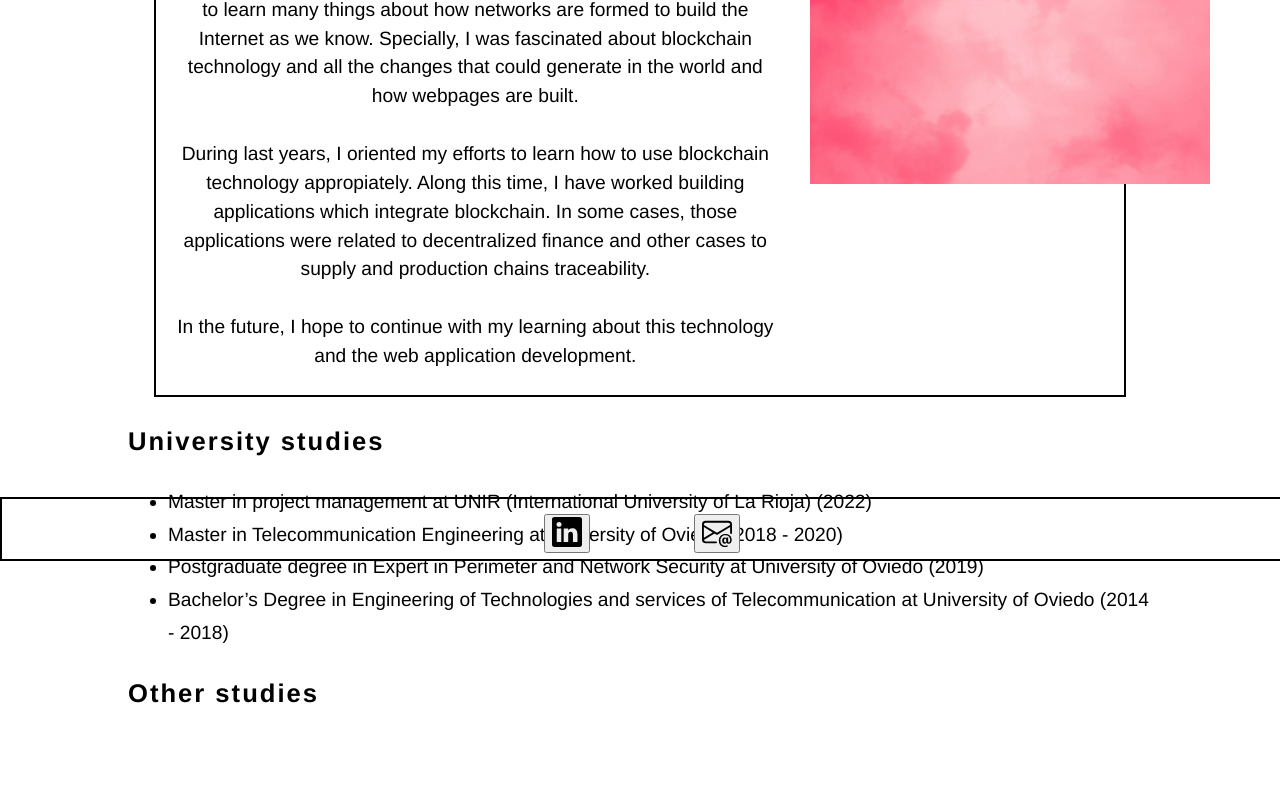
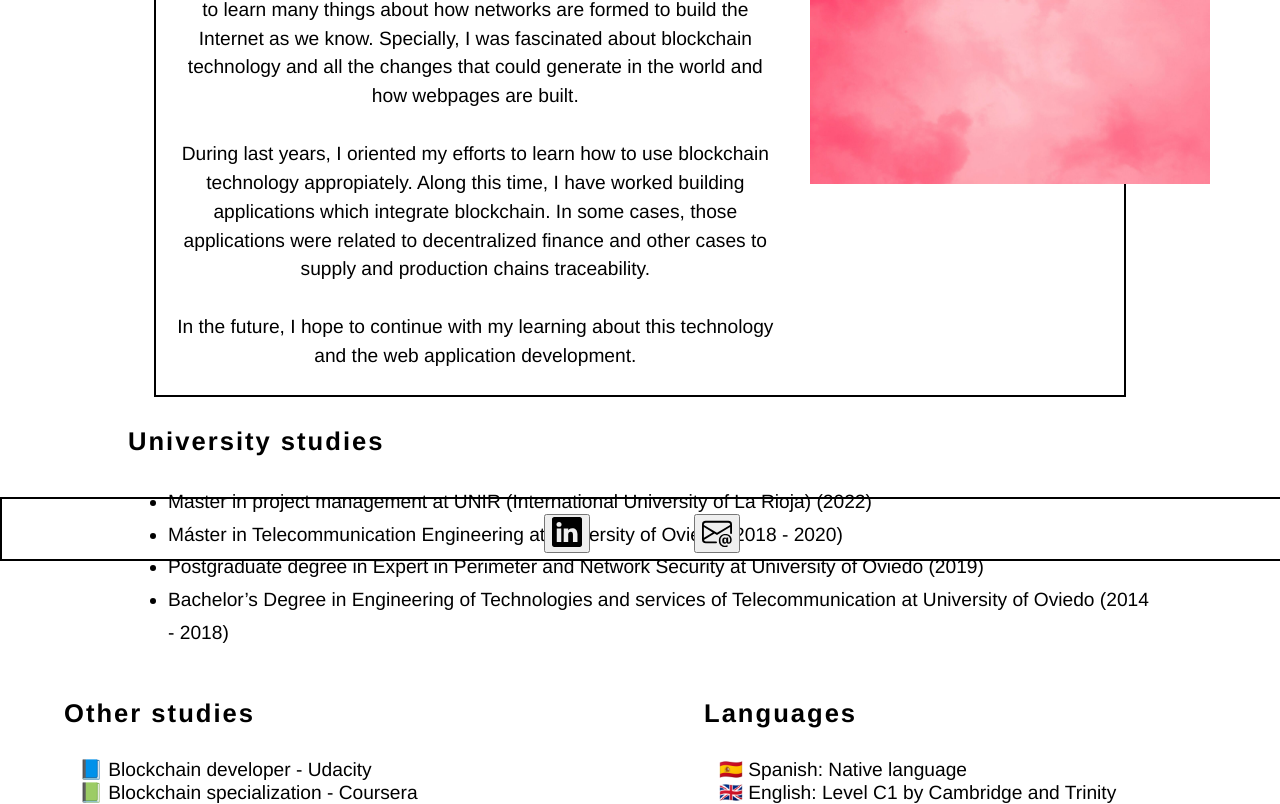
Before and after one commit to javirro/personal-web, a React (Create React App) app: page /personal-info in a window 1280 px wide. Shown: the part 239-1043 px from the top of the page. Before the commit the page ends 977 px from the top, so only its background shows below. Built offline with nearby package versions, Linux system fonts and the light colour scheme.

Commit message:
Add other studies and languages in Introduction page

```diff
--- a/src/locales/en.json
+++ b/src/locales/en.json
@@ -7,6 +7,9 @@
   "home-work-experience": "Work Experience",
   "language-en": "English",
   "language-esp": "Spanish",
+  "languages-level": "Languages",
+  "languages-native": "Native language",
+  "languages-english-c1": "Level C1 by Cambridge and Trinity",
   "personal-description": "I am telecommunication engineer who was always passionated about how Internet works. During my university studies I had the opportunity to learn many things about how networks are formed to build the Internet as we know. Specially, I was fascinated about blockchain technology and all the changes that could generate in the world and how webpages are built.",
   "personal-description-2": "During last years, I oriented my efforts to learn how to use blockchain technology appropiately. Along this time, I have worked building applications which integrate blockchain. In some cases, those applications were related to decentralized finance and other cases to  supply and production chains traceability.",
   "personal-description-3": "In the future, I hope to continue with my learning about this technology and the web application development.",
@@ -14,7 +17,7 @@
   "studies-pmp": "Master in project management at",
   "studies-oviedo": "University of Oviedo",
   "studies-unir": "UNIR (International University of La Rioja)",
-  "studies-master": "Master in Telecommunication Engineering at",
+  "studies-master": "Máster in Telecommunication Engineering at",
   "studies-postgraduate": "Postgraduate degree in Expert in Perimeter and Network Security at",
   "studies-bachelor": "Bachelor’s Degree in Engineering of Technologies and services of Telecommunication at",
   "universitary-studies": "University studies",
--- a/src/locales/esp.json
+++ b/src/locales/esp.json
@@ -6,6 +6,9 @@
   "home-work-experience": "Experiencia profesional",
   "language-en": "Inglés",
   "language-esp": "Español",
+  "languages-level": "Idiomas",
+  "languages-native": "Idioma nativo",
+  "languages-english-c1": "Nivel C1 por Cambridge y Trinity",
   "personal-description": "I am telecommunication engineer who was always passionated about how Internet works. During my university studies I had the opportunity to learn many things about how networks are formed to build the Internet as we know. Specially, I was fascinated about blockchain technology and all the changes that could generate in the world and how webpages are built.",
   "personal-description-2": "During last years, I oriented my efforts to learn how to use blockchain technology appropiately. Along this time, I have worked building applications which integrate blockchain. In some cases, those applications were related to decentralized finance and other cases to  supply and production chains traceability.",
   "personal-description-3": "En el futuro, espero seguir con mi aprendizaje sobre esta tecnología y  mejorando en el desarrollo  web.",
--- a/src/routes/Introduction.jsx
+++ b/src/routes/Introduction.jsx
@@ -26,12 +26,22 @@ const Introduction = () => {
         </ul>
       </section>
 
-      <h2 className="personal-title"><FormattedMessage id="other-studies" /></h2>
-      <section className="other-studies-container">
-        <ul className="studies-list">
-        </ul>
+      <section className='other-studies-container'>
+        <div>
+          <h2 className="personal-title"><FormattedMessage id="other-studies" /></h2>
+          <div className="other-studies">
+            <article className="other-courses">📘 Blockchain developer - Udacity</article>
+            <article className="other-courses">📗 Blockchain specialization - Coursera</article>
+          </div>
+        </div>
+        <div>
+          <h2 className="personal-title"><FormattedMessage id="languages-level" /></h2>
+          <div className="other-studies">
+            <article className="other-courses">🇪🇸 <FormattedMessage id="language-esp" />: <FormattedMessage id="languages-native" /></article>
+            <article className="other-courses"> 🇬🇧 <FormattedMessage id="language-en" />: <FormattedMessage id="languages-english-c1" /></article>
+          </div>
+        </div>
       </section>
-
     </>
   )
 
--- a/src/styles/Introduction.css
+++ b/src/styles/Introduction.css
@@ -44,9 +44,20 @@
 }
 
 .other-studies-container {
+    display: grid;
+    grid-template-columns: repeat(2, 1fr)
+}
+
+.other-studies {
     margin-top: 30px;
     margin-left: 10%;
     margin-right: 10%;
     font-family: var(--font-family);
     font-size: 1.2rem;
 }
+
+.other-courses {
+    display: inline-block;
+    margin-left: 15px;
+    margin-right: 25px
+}
```
